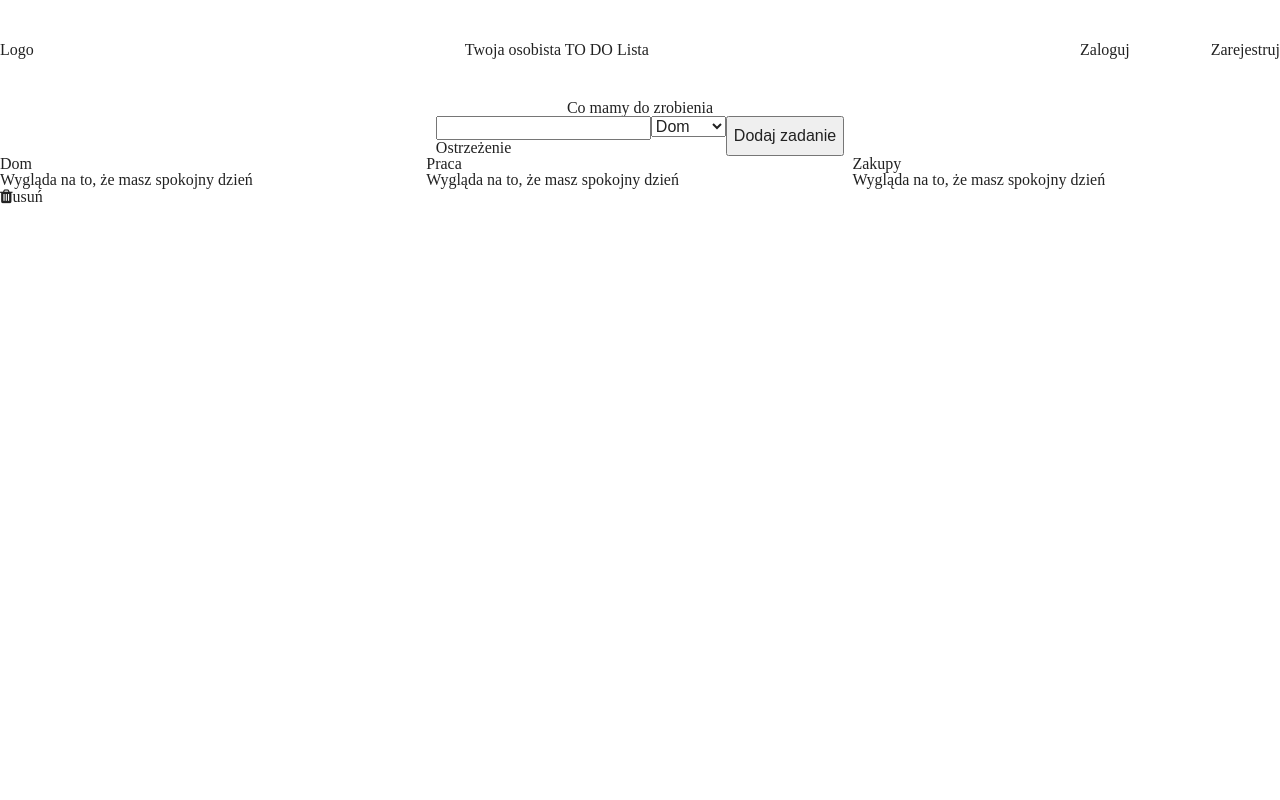
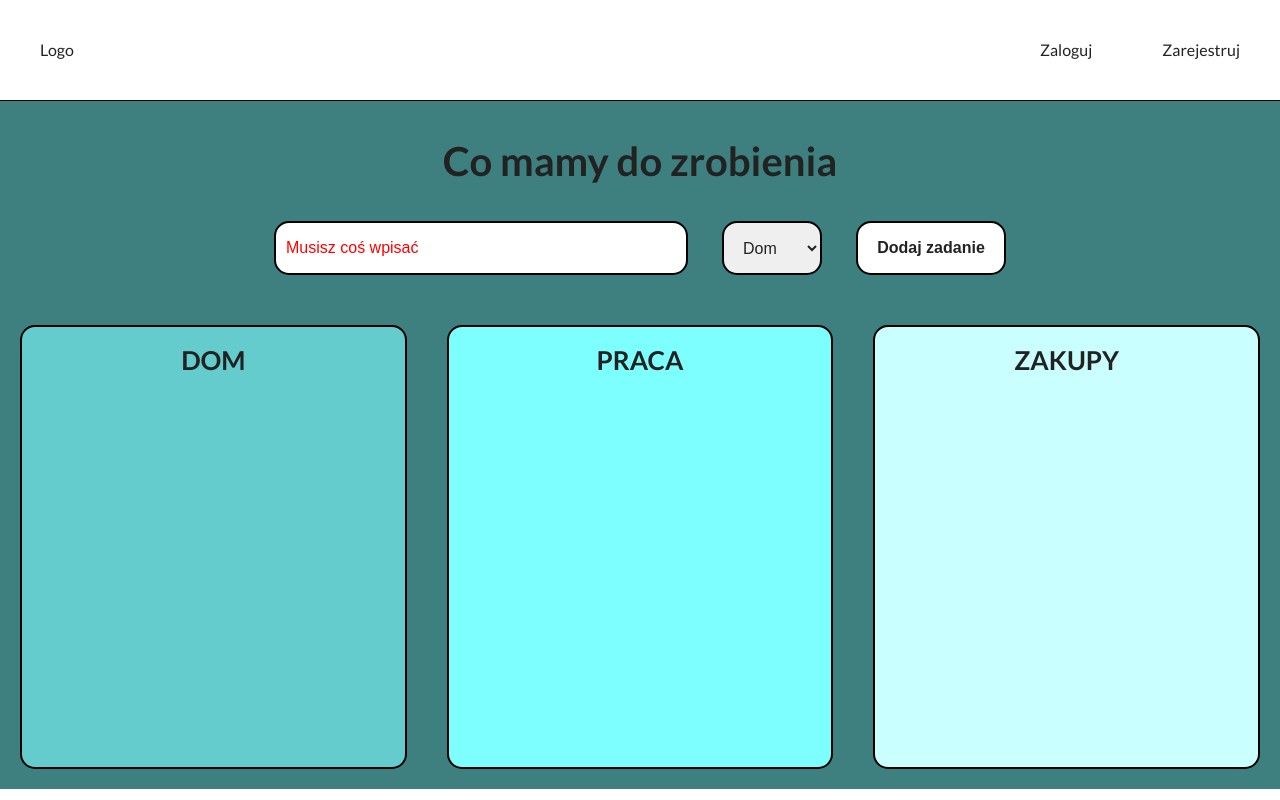
Before and after one commit to MatiSami/ToDoList, a plain HTML site: page index.html in a window 1280 px wide. Both pictures are taken after a click on the button "Dodaj zadanie". Drawn offline with Linux system fonts and the light colour scheme.

Commit message:
styling app

```diff
--- a/index.html
+++ b/index.html
@@ -7,7 +7,14 @@
     <meta name="description" content="To Do list" />
 
     <link rel="stylesheet" href="style/reset.css" />
-    <link href="https://maxcdn.bootstrapcdn.com/font-awesome/4.2.0/css/font-awesome.min.css" rel="stylesheet">
+    <link
+      href="https://maxcdn.bootstrapcdn.com/font-awesome/4.2.0/css/font-awesome.min.css"
+      rel="stylesheet"
+    />
+    <link
+      href="https://fonts.googleapis.com/css?family=Lato:400,700,900&display=swap&subset=latin-ext"
+      rel="stylesheet"
+    />
     <link rel="stylesheet" href="style/styles.css" />
   </head>
 
@@ -15,7 +22,6 @@
     <header class="header">
       <nav class="nav">
         <div class="nav__logo">Logo</div>
-        <div class="nav__title">Twoja osobista TO DO Lista</div>
         <div class="nav__menu">
           <ul class="menu-list">
             <li class="menu-list__element">Zaloguj</li>
@@ -25,17 +31,22 @@
       </nav>
     </header>
 
-    <main>
+    <main class="main-block">
       <!-- sekcja z dodawaniem nowego zadania -->
       <div class="app-add-block">
         <div class="app-add-block__title">Co mamy do zrobienia</div>
         <div class="app-add-block__tools">
           <div class="tools__add-task">
-            <input type="text" id="input-task" />
-            <p>Ostrzeżenie</p>
+            <input
+              type="text"
+              id="input-task"
+              class="input-task"
+              placeholder="Wpisz zadanie do  wykonania..."
+              maxlength="15"
+            />
           </div>
           <div class="tools__add-category">
-            <select id="category">
+            <select id="category" class="select-css">
               <option value="house">Dom</option>
               <option value="work">Praca</option>
               <option value="shooping">Zakupy</option>
@@ -53,9 +64,6 @@
             <div class="block-category-task__title">
               Dom
             </div>
-            <div class="block-category-task__info">
-              Wygląda na to, że masz spokojny dzień
-            </div>
           </div>
           <div class="block-category-task__list">
             <ul id="house" class="task-list">
@@ -70,13 +78,9 @@
             <div class="block-category-task__title">
               Praca
             </div>
-            <div class="block-category-task__info">
-              Wygląda na to, że masz spokojny dzień
-            </div>
           </div>
           <div class="block-category-task__list">
             <ul id="work" class="task-list">
-
               <!-- dodawanie zadan -->
             </ul>
           </div>
@@ -87,9 +91,6 @@
           <div class="block-category-task__desc">
             <div class="block-category-task__title">
               Zakupy
-            </div>
-            <div class="block-category-task__info">
-              Wygląda na to, że masz spokojny dzień
             </div>
           </div>
           <div class="block-category-task__list">
--- a/js/scripts.js
+++ b/js/scripts.js
@@ -1,29 +1,32 @@
-const input = document.getElementById("input-task");
 const category = document.getElementById("category");
-
 const list = document.querySelector(".task-list");
 const button = document.getElementById("add-element");
-// const remove = document.getElementById("#remove")
-
-console.log(list);
-console.log(button);
 
 button.addEventListener("click", function() {
   let option = category.options[category.selectedIndex].value;
-  console.log(input.value, option, option.value);
+  const input = document.getElementById("input-task");
+
 
   var textnode = `<li class="item">
   <p>${input.value}</p>
   <div class="remove" onclick="remove(this)">
-  <i class="fa fa-trash">usuń</i>
+  <i class="fa fa-trash"></i>
+  </div>
+  </li>`;
 
-  </div>
-</li>`;
+  if (input.value.length > 0) {
+    var node = document.createElement("LI");
+    node.innerHTML = textnode;
+    document.getElementById(option).appendChild(node);
+    input.placeholder = "Wpisz zadanie do  wykonania...";
+    input.value = "";
 
-  var node = document.createElement("LI"); // Create a <li> node
-  //   var textnode = input.value; // Create a text node
-  node.innerHTML = textnode; // Append the text to <li>
-  document.getElementById(option).appendChild(node); // Append <li> to <ul> with id="myList"
+    input.classList.remove("input-task--error");
+  } else {
+    console.log(input);
+    input.classList.add("input-task--error");
+    input.placeholder = "Musisz coś wpisać";
+  }
 });
 
 function remove(link) {
--- a/style/styles.css
+++ b/style/styles.css
@@ -1,7 +1,19 @@
+/* ogólne */
+
+body {
+  font-family: "Lato", sans-serif;
+}
+
+.main-block {
+  background-color: #3e8080;
+}
+
 /* stylowanie headera */
 
 .header {
   background: #fff;
+  padding: 0 40px;
+  border-bottom: 1px solid #000;
 }
 
 .nav {
@@ -12,11 +24,16 @@
   align-items: center;
 }
 
-.nav__logo {}
+.nav__logo {
+  cursor: pointer;
+}
 
-.nav__title {}
+.nav__title {
+  font-size: 30px;
+}
 
-.nav__menu {}
+.nav__menu {
+}
 
 .menu-list {
   width: 200px;
@@ -25,7 +42,9 @@
   justify-content: space-between;
 }
 
-.menu-list__element {}
+.menu-list__element {
+  cursor: pointer;
+}
 
 /* stylowanie sekcji dotyczącej dodawania nowego zadania */
 
@@ -33,25 +52,108 @@
   width: 800px;
   margin: 0 auto;
 }
-.app-add-block__title{
+.app-add-block__title {
   text-align: center;
+  font-size: 40px;
+  padding: 40px 0;
+  font-weight: 700;
 }
-.app-add-block__tools{
+.app-add-block__tools {
   display: flex;
   flex-direction: row;
-    justify-content: center;
+  justify-content: space-evenly;
+  padding-bottom: 30px;
 }
-.tools__add-task{}
-.tools__add-category{}
-.add-element{}
+.tools__add-task {
+}
+.input-task {
+  width: 400px;
+  padding: 5px 0 5px 10px;
+  height: 40px;
+  border-radius: 15px;
+  border: 2px solid #000;
+}
+.tools__add-category {
+}
+.select-css {
+  width: 100px;
+  height: 54px;
+  padding-left: 15px;
+  border-radius: 15px;
+  border: 2px solid #000;
+}
+#add-element {
+  width: 150px;
+  height: 54px;
+  border-radius: 15px;
+  border: 2px solid #000;
+  background-color: #fff;
+  font-weight: bold;
+}
 
 /* stylowanie bloków z zadaniami */
 
-.block-category{
+.block-category {
   display: flex;
   width: 100%;
   align-content: space-around;
 }
-.block-category-task{
+.block-category-task {
   width: 33.3%;
+  border: 2px solid #000;
+  border-radius: 15px;
+  margin: 20px;
+  padding: 20px;
+  min-height: 400px;
+  max-height: 400px;
+  overflow: auto;
 }
+
+.block-category-task__title {
+  font-size: 26px;
+  text-align: center;
+  padding-bottom: 20px;
+  text-transform: uppercase;
+  font-weight: bold;
+}
+
+.category-house {
+  background-color: #64cccc;
+}
+.category-work {
+  background-color: #7dffff;
+}
+.category-shooping {
+  background-color: #c9ffff;
+}
+
+.task-list {
+}
+
+.remove:hover {
+  cursor: pointer;
+}
+
+.item {
+  display: flex;
+  flex-direction: row;
+  justify-content: space-between;
+  align-items: center;
+  font-size: 20px;
+  padding: 15px 20px;
+  -webkit-box-shadow: 4px 4px 16px 0px rgba(0, 0, 0, 0.75);
+  -moz-box-shadow: 4px 4px 16px 0px rgba(0, 0, 0, 0.75);
+  box-shadow: 4px 4px 16px 0px rgba(0, 0, 0, 0.75);
+  background: rgba(255, 255, 255, 0.3);
+  border-radius: 5px;
+  margin-bottom: 10px;
+}
+
+.fa-trash:before {
+  padding-left: 20px;
+  font-size: 20px;
+}
+
+.input-task--error::-webkit-input-placeholder {
+  color: red;
+}
```
Lines whose indentation alone changed are shown as unchanged.
